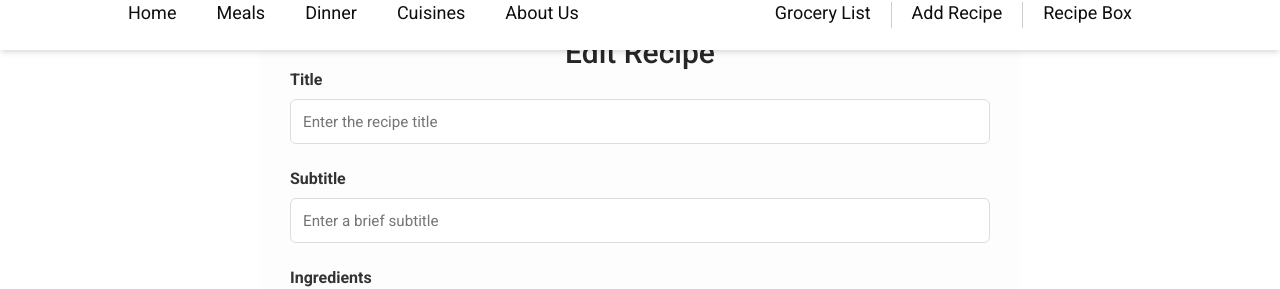
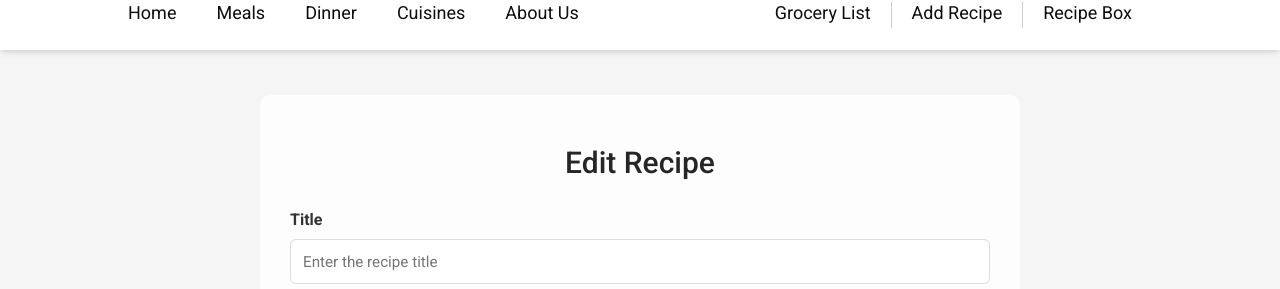
Before and after one commit to sneha-at-hub/recipe-sharing-application, a React (Vite) app in the folder frontend/: page /edit-recipe/1 in a window 1280 px wide. Shown: the part 145-434 px from the top of the page. Built offline with nearby package versions, Linux system fonts and the light colour scheme; no server answers.

Commit message:
final visual changes for add recipe

```diff
--- a/frontend/src/components/Forms/Edit/Edit.css
+++ b/frontend/src/components/Forms/Edit/Edit.css
@@ -4,4 +4,17 @@
     padding: 20px;
 
 
+
 }
+
+.h1-editrecipe{
+    margin-top:  20px;
+    margin-bottom: 30px;
+
+}
+
+.overall-container{
+    background-color:#F5F5F5; /* Set background color to gray */
+    min-height: 100vh; /* Ensure it covers the full height of the viewport */
+    margin-top: 150px;
+}
--- a/frontend/src/components/Forms/Edit/Edit.jsx
+++ b/frontend/src/components/Forms/Edit/Edit.jsx
@@ -165,7 +165,8 @@ const Edit = () => {
   };
 
   return (
-    <div className="editrecipe-container">
+    <div className="overall-container">
+            <div className="editrecipe-container">
       <div className="form-container">
         <h1 className="h1-editrecipe">Edit Recipe</h1>
         {successMessage && <p className="success-message">{successMessage}</p>}
@@ -257,10 +258,13 @@ const Edit = () => {
             <input type="file" id="image" className="form-input" onChange={handleImageChange} />
           </div>
 
-          <button type="submit" className="submit-button">Update Recipe</button>
+          <button type="submit" className="add-recipe-button">Update Recipe</button>
         </form>
       </div>
     </div>
+
+    </div>
+
   );
 };
 
```
